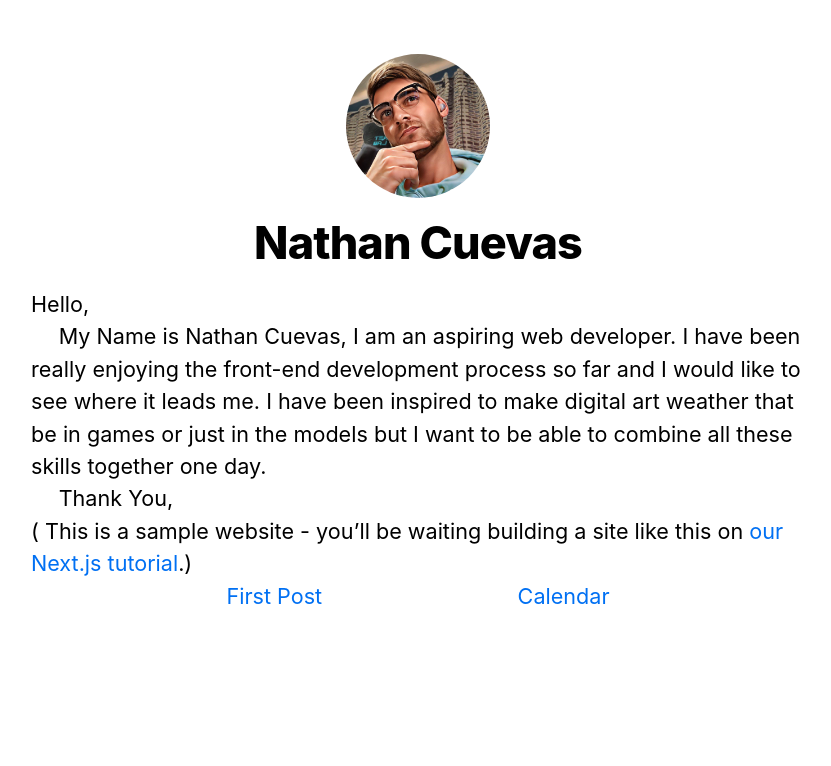
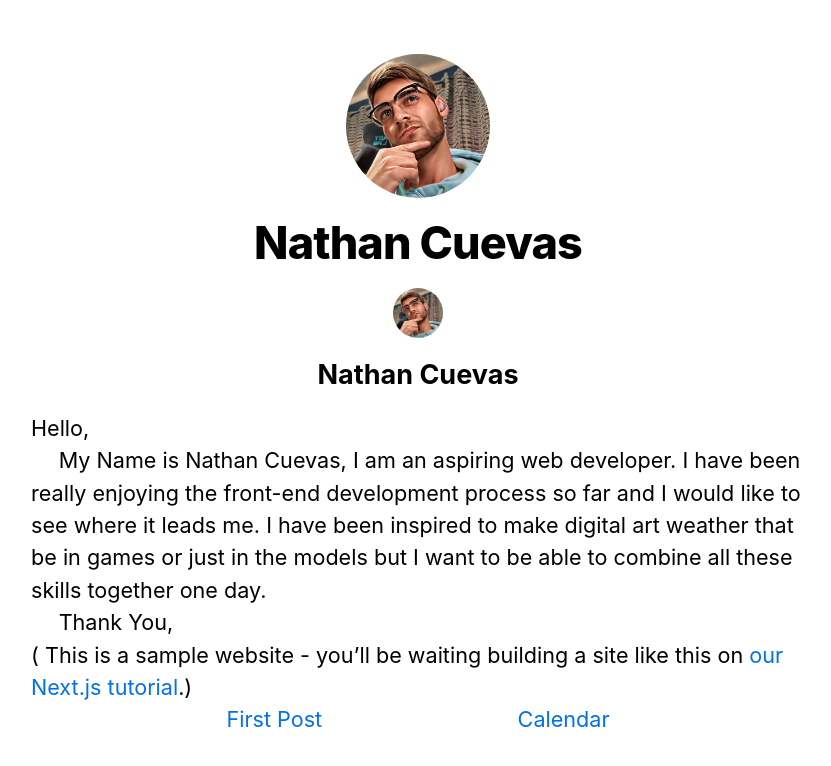
Before and after one commit to NateAyye/CS50-Final, a Next.js app: page / in a window 1280 px wide. Shown: the top 766 px of the page, without its empty margins (222-1053 px from the left). Built offline with nearby package versions, Linux system fonts and the light colour scheme.

Commit message:
modified:   components/layout.js

```diff
--- a/components/layout.js
+++ b/components/layout.js
@@ -7,7 +7,7 @@ import Link from 'next/link';
 const name = 'Nathan Cuevas';
 export const siteTitle = 'CS50 Final Project';
 
-export default function Layout({ children, home }) {
+export default function Layout({ children, home, calendar }) {
   return (
     <div className={styles.container}>
       <Head>
@@ -57,6 +57,37 @@ export default function Layout({ children, home }) {
             </h2>
           </>
         )}
+        {calendar ? (
+          <>
+            <Image
+              priority
+              src="/images/profile.jpg"
+              className={utilStyles.borderCircle}
+              height={144}
+              width={144}
+              alt=""
+            />
+            <h1 className={utilStyles.heading2Xl}>{name}</h1>
+          </>
+        ) : (
+          <>
+            <Link href="/">
+              <Image
+                priority
+                src="/images/profile.jpg"
+                className={utilStyles.borderCircle}
+                height={50}
+                width={50}
+                alt=""
+              />
+            </Link>
+            <h2 className={utilStyles.headingLg}>
+              <Link href="/" className={utilStyles.colorInherit}>
+                {name}
+              </Link>
+            </h2>
+          </>
+        )}
       </header>
       <main>{children}</main>
       {!home && (
```
